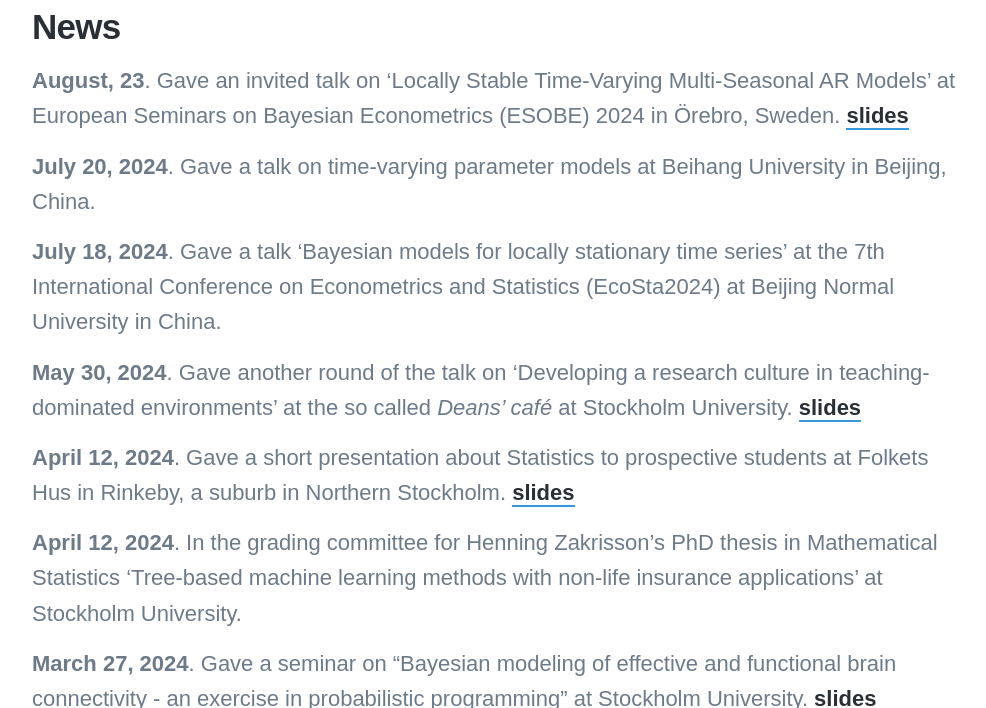
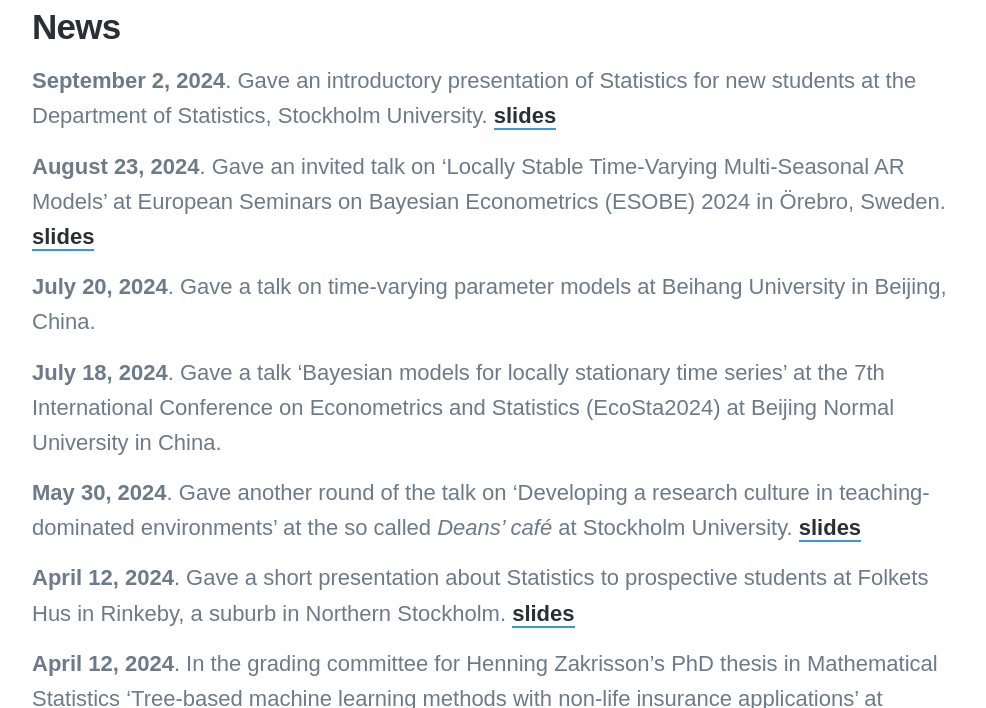
Before and after one commit to mattiasvillani/mattiasvillani.github.io, a Jekyll site: the page built from _pages/news.md, in a window 1280 px wide and 900 px high, scrolled down 416 px, cut to the strip 192-900 px from the top of the window. Shown: the whole strip, without its empty margins (138-1124 px from the left). Built offline with Jekyll 4.4.1, drawn with Linux system fonts in a browser that asks for light colours; nearby versions of some CDN libraries; some web fonts are replaced.

Commit message:
added news about sda1 talk

```diff
--- a/_pages/news.md
+++ b/_pages/news.md
@@ -7,7 +7,10 @@
 
 
 ## News
-**August, 23**. Gave an invited talk on 'Locally Stable Time-Varying Multi-Seasonal AR Models' at European Seminars on Bayesian Econometrics (ESOBE) 2024 in Örebro, Sweden. [slides](https://github.com/mattiasvillani/Talks/raw/master/ESOBE2024Villani.pdf)
+
+**September 2, 2024**. Gave an introductory presentation of Statistics for new students at the Department of Statistics, Stockholm University. [slides](https://github.com/mattiasvillani/Talks/raw/master/IntroLectureSDA1ht2024.pdf)
+
+**August 23, 2024**. Gave an invited talk on 'Locally Stable Time-Varying Multi-Seasonal AR Models' at European Seminars on Bayesian Econometrics (ESOBE) 2024 in Örebro, Sweden. [slides](https://github.com/mattiasvillani/Talks/raw/master/ESOBE2024Villani.pdf)
 
 **July 20, 2024**.  Gave a talk on time-varying parameter models at Beihang University in Beijing, China.
 
```
